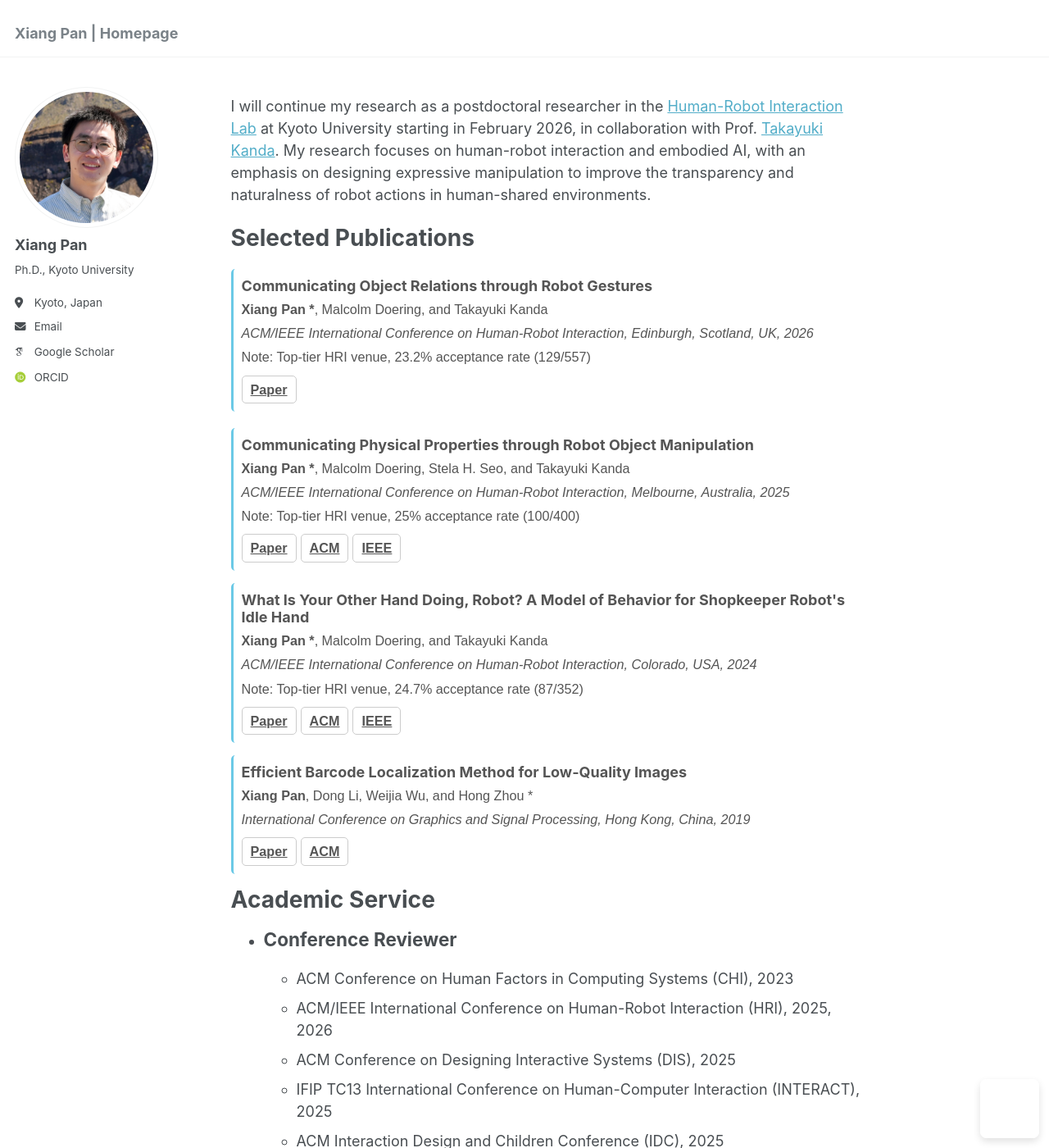
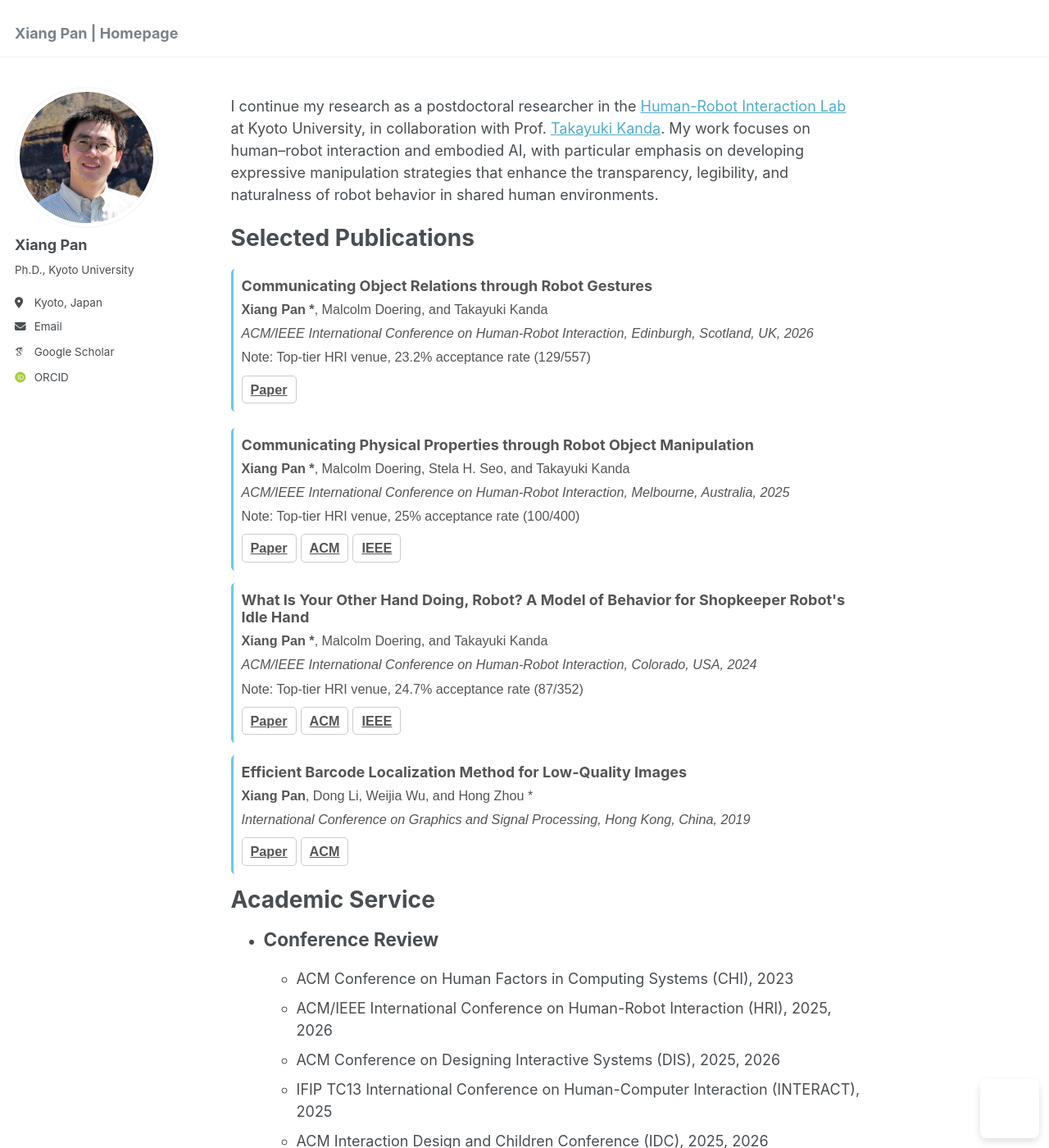
Before and after one commit to pan-xiang/pan-xiang.github.io, a Jekyll site: the page built from _pages/about.md, in a window 1280 px wide and 1400 px high. Shown: the whole window at 82% size. Built offline with Jekyll 4.4.1, drawn with Linux system fonts in a browser that asks for light colours; some web fonts are replaced; a script that is not in the unit is left out; part of the change alters nothing that is shown; some of the changed text lies outside the part shown.

Commit message:
Update about.md

```diff
--- a/_pages/about.md
+++ b/_pages/about.md
@@ -7,8 +7,7 @@ redirect_from:
   - /about.html
 ---
 
-I will continue my research as a postdoctoral researcher in the [Human-Robot Interaction Lab](https://www.robot.soc.i.kyoto-u.ac.jp/en/) at Kyoto University starting in February 2026, in collaboration with Prof. [Takayuki Kanda](https://scholar.google.com/citations?hl=en&user=BL9EACgAAAAJ). My research focuses on human-robot interaction and embodied AI, with an emphasis on designing expressive manipulation to improve the transparency and naturalness of robot actions in human-shared environments.
-
+I continue my research as a postdoctoral researcher in the [Human-Robot Interaction Lab](https://www.robot.soc.i.kyoto-u.ac.jp/en/) at Kyoto University, in collaboration with Prof. [Takayuki Kanda](https://scholar.google.com/citations?hl=en&user=BL9EACgAAAAJ). My work focuses on human–robot interaction and embodied AI, with particular emphasis on developing expressive manipulation strategies that enhance the transparency, legibility, and naturalness of robot behavior in shared human environments.
 
 # Selected Publications
 <head>
@@ -69,18 +68,21 @@ I will continue my research as a postdoctoral researcher in the [Human-Robot Int
 
 
 # Academic Service
-- ## Conference Reviewer
+- ## Conference Review
   - ACM Conference on Human Factors in Computing Systems (CHI), 2023
   - ACM/IEEE International Conference on Human-Robot Interaction (HRI), 2025, 2026
-  - ACM Conference on Designing Interactive Systems (DIS), 2025
+  - ACM Conference on Designing Interactive Systems (DIS), 2025, 2026
   - IFIP TC13 International Conference on Human-Computer Interaction (INTERACT), 2025
-  - ACM Interaction Design and Children Conference (IDC), 2025
+  - ACM Interaction Design and Children Conference (IDC), 2025, 2026
   - IEEE World Haptics Conference (WHC), 2025
   - IEEE International Conference on Robot and Human Interactive Communication (RO-MAN), 2024
   - International Conference on Human-Agent Interaction (HAI), 2024
 
-- ## Journal Reviewer
+- ## Journal Review
   - Electronics Letters
+
+- ## Conference Workshop Organisor
+  - 2026 [Multi-Agentic Systems in HRI (MAgicS-HRI): Bridging Design and Real-World Challenges for End Users](https://sites.google.com/view/magics-hri/home), HRI’26
 
 - ## Student Volunteer
   - IEEE/RSJ International Conference on Intelligent Robots and Systems (IROS), 2022
```
